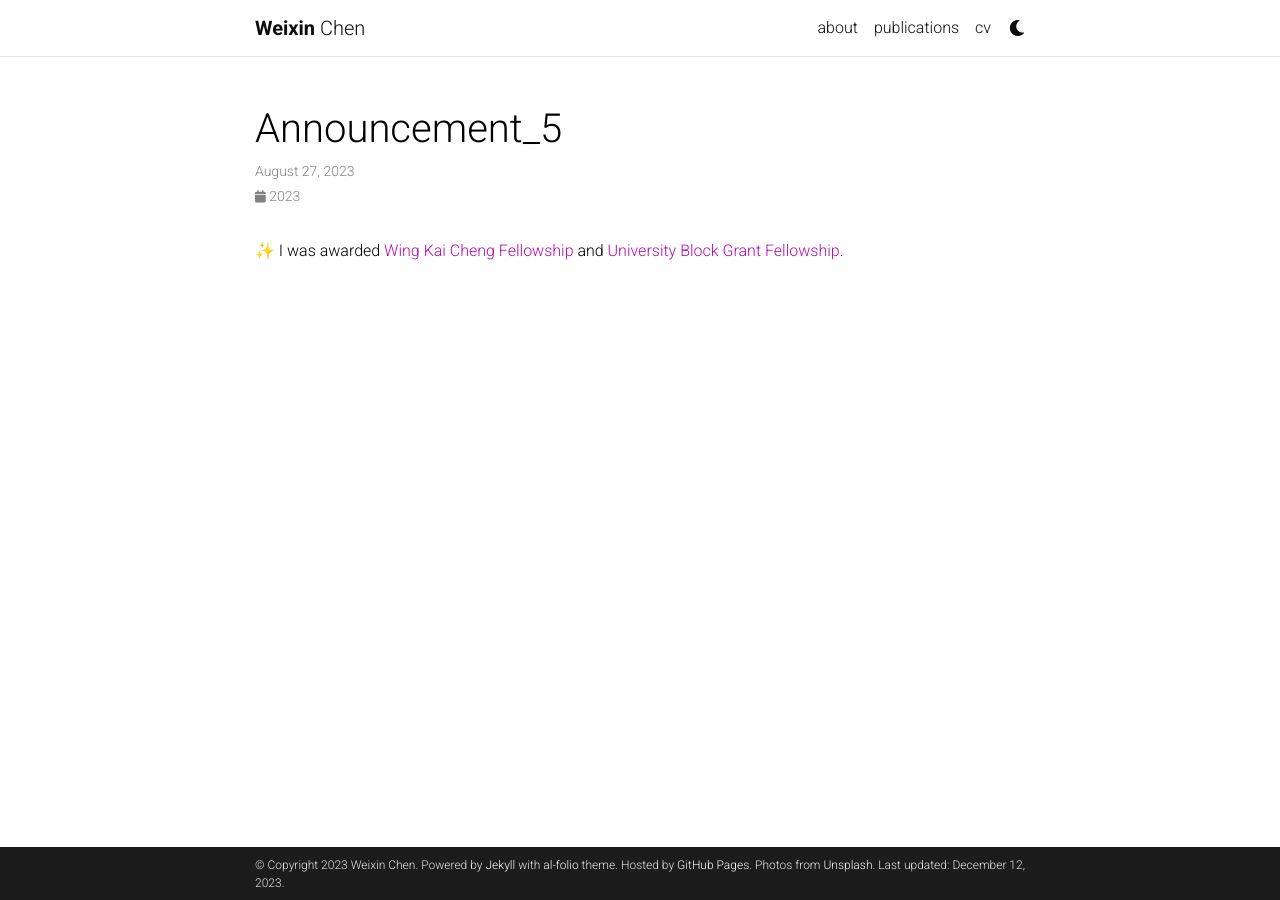
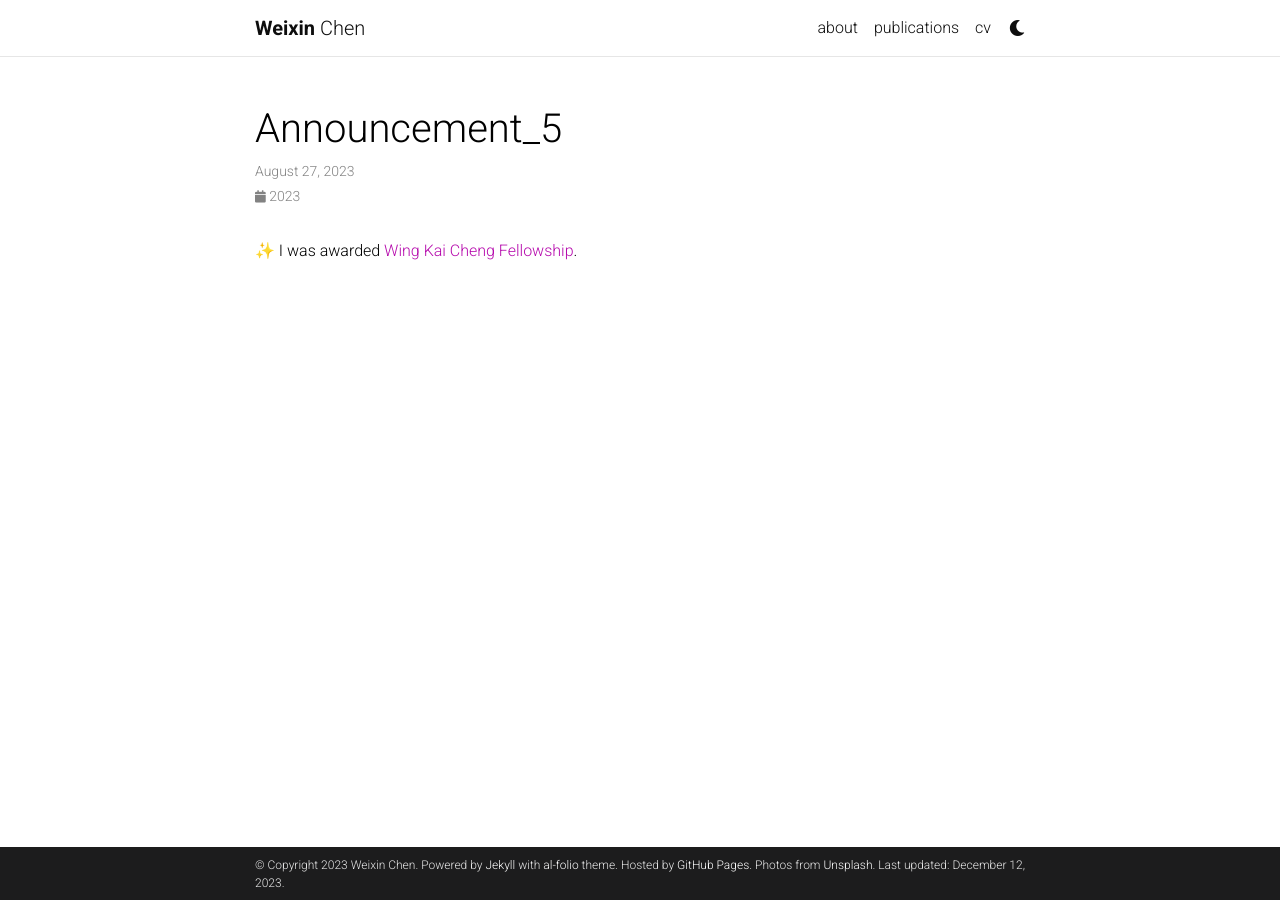
Before and after one commit to chenweixin107/chenweixin107.github.io, a Jekyll site: the page built from _news/announcement_5.md, in a window 1280 px wide. Built offline with Jekyll 4.4.1, drawn with Linux system fonts in a browser that asks for light colours; comment, search, counter and statistics services are not loaded; a style sheet for code colours, icons or effects is not loaded.

Commit message:
Update announcement_5.md

```diff
--- a/_news/announcement_5.md
+++ b/_news/announcement_5.md
@@ -4,4 +4,4 @@ date: 2023-08-27 00:00:00-0400
 inline: true
 ---
 
-✨ I was awarded [Wing Kai Cheng Fellowship](https://cs.illinois.edu/about/awards/graduate-fellowships-awards/wing-kai-cheng-fellowship) and [University Block Grant Fellowship](https://grad.illinois.edu/faculty-staff/toolkits/block_grant).
+✨ I was awarded [Wing Kai Cheng Fellowship](https://cs.illinois.edu/about/awards/graduate-fellowships-awards/wing-kai-cheng-fellowship).
```
